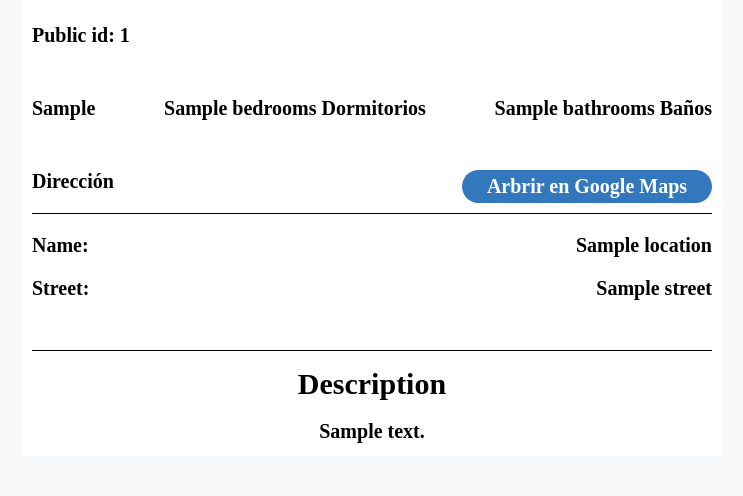
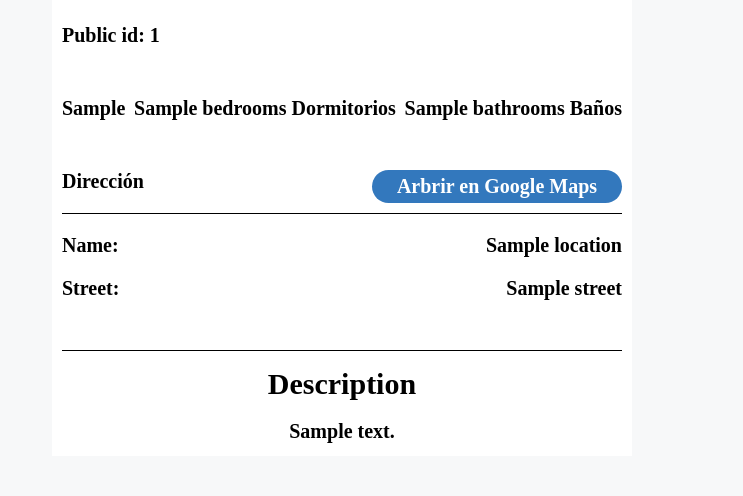
Before and after one commit to patxxi/Easybroker-interview, a Django app: page /detail/1 in a window 1280 px wide. Shown: the part 708-1204 px from the top of the page, without its empty margins (33-776 px from the left). Before the commit the page ends 1151 px from the top, so only its background shows below. Run offline with Django 4.2, Linux system fonts and the light colour scheme; tables that the repository leaves empty hold one stand-in row (values such as "Sample post"); a database or web service that is not in the repository returns one stand-in record (values such as "Sample title"); data that the repository does not hold is empty.

Commit message:
update some styles

```diff
--- a/static/css/styles.css
+++ b/static/css/styles.css
@@ -96,10 +96,11 @@ html {
   display: flex;
   flex-direction: column;
   align-items: center;
-  width: calc(100% - 580px);
+  width: calc(100% - 700px);
   font-size: 20px;
   font-weight: bolder;
   padding: 10px;
+  margin-bottom: 20px;
   background-color: white;
 }
 
```
